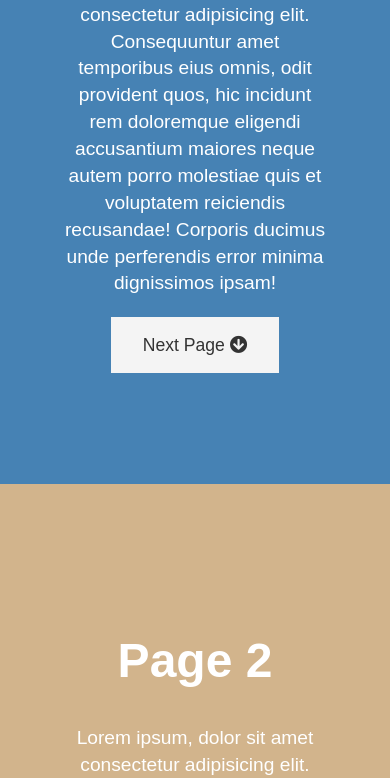
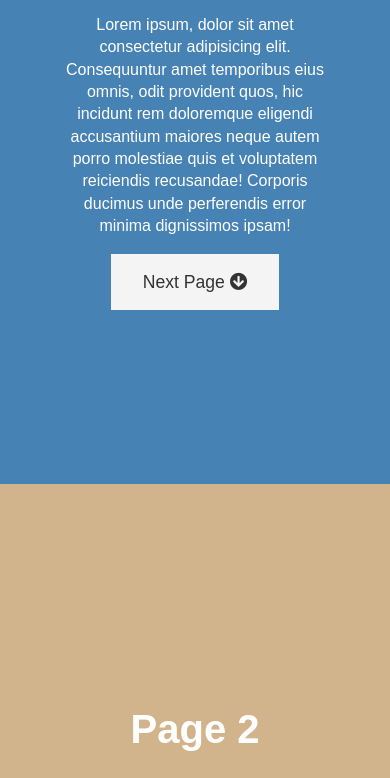
Before and after one commit to jgrasshopper/presentation, a plain HTML site: page index.html in a window 390 px wide. Shown: the part 360-1138 px from the top of the page. Drawn offline with nearby package versions, Linux system fonts and the light colour scheme.

Commit message:
changed with the media queries

```diff
--- a/style.css
+++ b/style.css
@@ -143,11 +143,13 @@ body {
 /* Media Queries */
 @media(max-width: 500px) {
   .page h1 {
-    font-size: 3rem;
+    font-size: 2.5rem;
+    line-height: 1;
+    margin: 3rem 1rem 1rem;
   }
 
   .page p {
-    font-size: 1.2rem;
+    font-size: 1rem;
   }
 
   .btn-dark {
```
